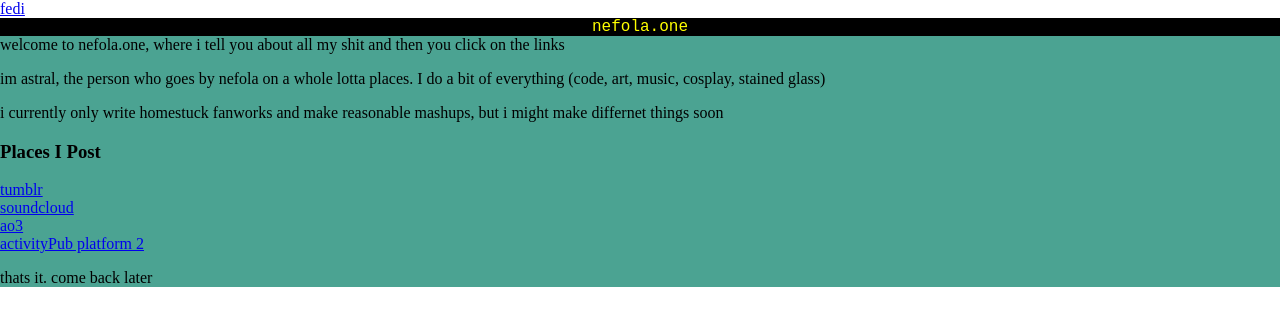
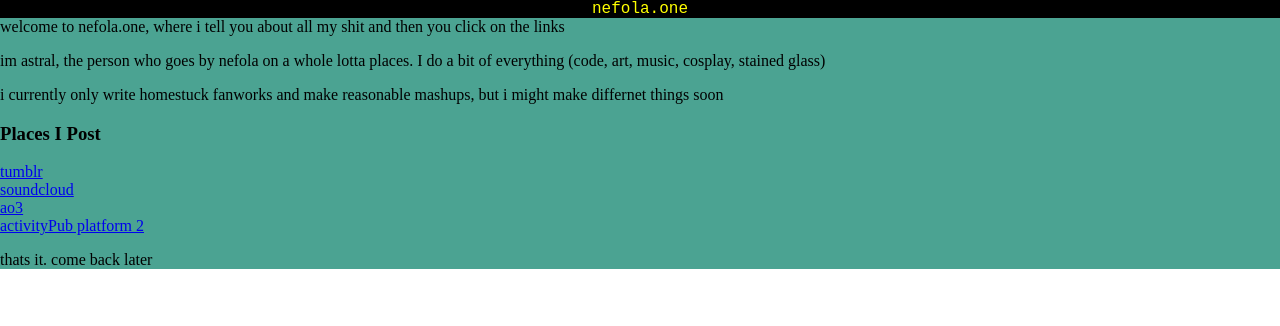
Before and after one commit to nefola/nefola.one, a plain HTML site: page index.html in a window 1280 px wide. Drawn offline with Linux system fonts and the light colour scheme.

Commit message:
Update index.html

```diff
--- a/index.html
+++ b/index.html
@@ -7,7 +7,7 @@
 <link rel="icon" type="image/png" sizes="16x16" href="/favicon-16x16.png">
 <link rel="manifest" href="/site.webmanifest">
 <link rel="stylesheet" href="css/main.css">
-<a rel="me" href="https://lesbian.solutions/@nefola">fedi</a>
+<a rel="me" href="https://lesbian.solutions/@nefola"></a>
 </head>
 <!-- holy shit there is css now, shout out to those who checks my site b4 i put css on it -->
 <body>
```
